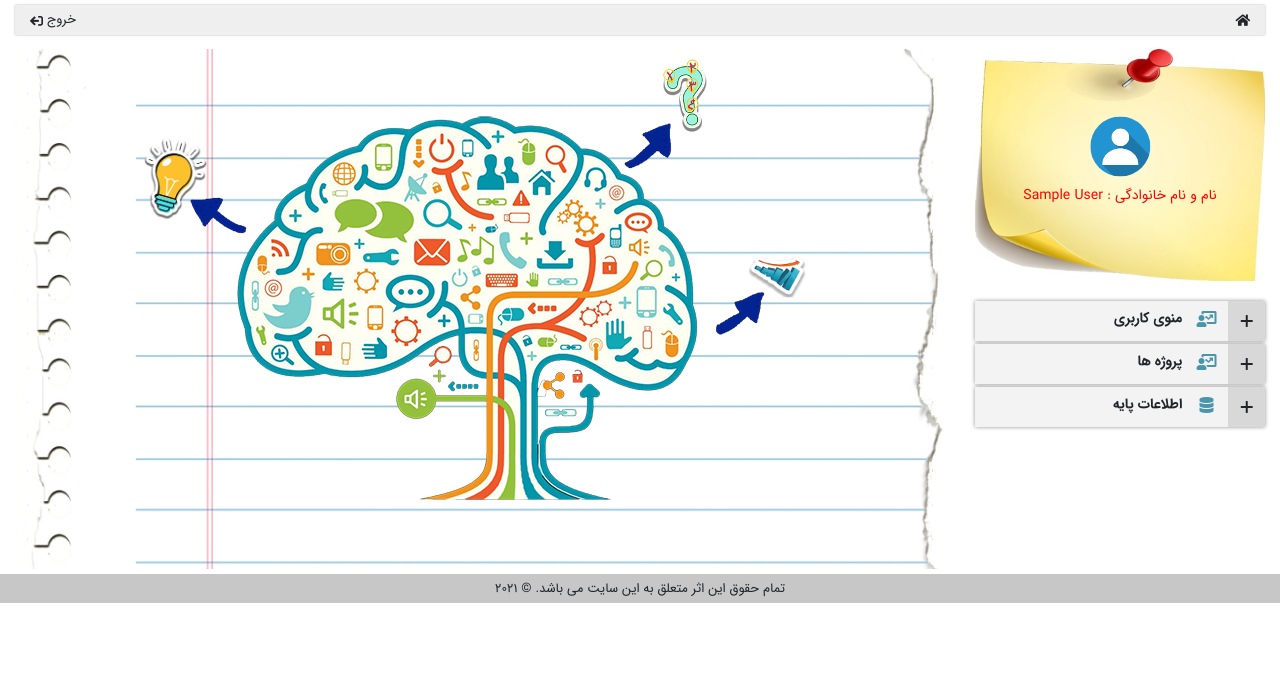
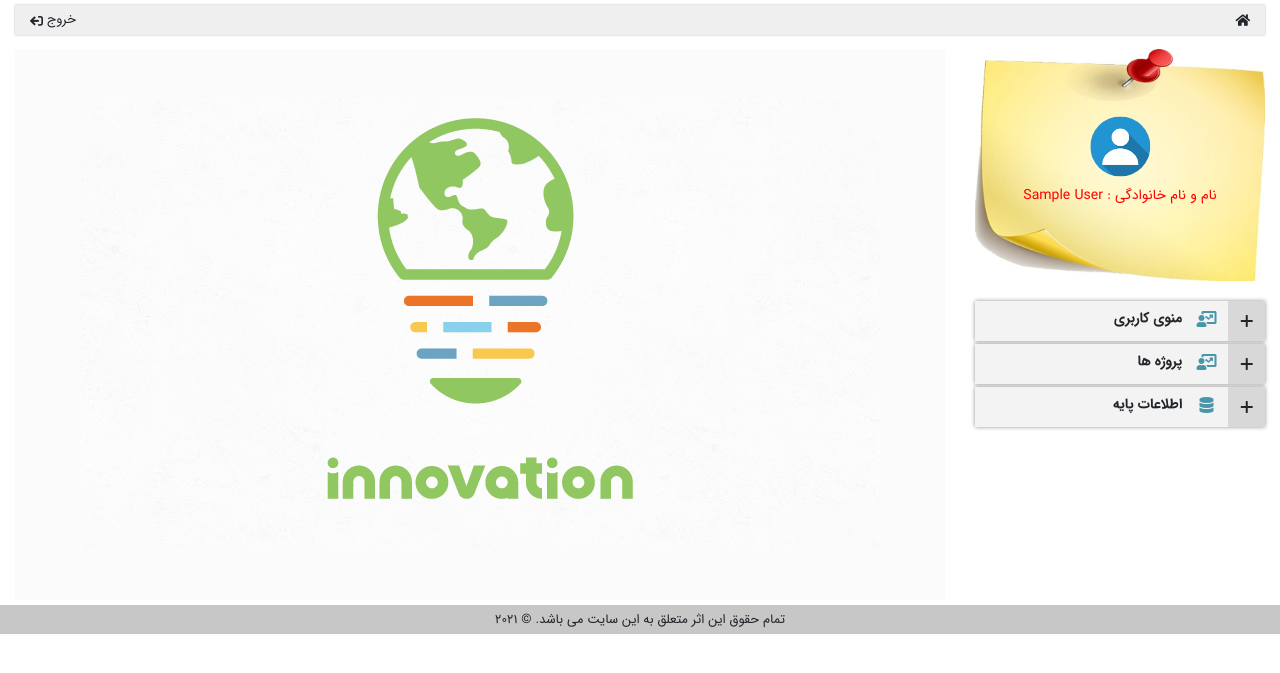
Before and after one commit to taherimoein/ProjectEvaluationSystem, a Django app: page / in a window 1280 px wide. Shown: the part 100-773 px from the top of the page. Run offline with Django 3.2, Linux system fonts and the light colour scheme; the visitor is signed in with stand-in values (Sample User, id 1); style sheets or scripts are compiled from the project's sources; some libraries are stand-ins or nearby versions.

Commit message:
change index

```diff
--- a/templates/main/index.html
+++ b/templates/main/index.html
@@ -4,7 +4,12 @@
     {% include "parents/head.html" %}
 {% endblock %}
 
-    <title>سامانه نظام پیشنهادها</title>
+    <title>سامانه بررسی پروژه ها</title>
+    <style>
+        .main {
+            background: #f7f7f77a;
+        }
+    </style>
 </head>
 <body>
 
@@ -25,7 +30,7 @@
                         <div class="row justify-content-center">
                             <div class="col-12">
                                 <div class="main-content-map">
-                                    <a class="item lamp" href="#" alt="پیشنهاد جدید" title="پیشنهاد جدید">
+                                    <!-- <a class="item lamp" href="#" alt="پیشنهاد جدید" title="پیشنهاد جدید">
                                         <img src="{% static "images/lamp.png" %}">
                                     </a>
                                     <a class="item question" href="#" alt="پیگیری وضعیت" title="پیگیری وضعیت">
@@ -33,8 +38,8 @@
                                     </a>
                                     <a class="item diagram" href="#" alt="خلاصه گزارش" title="خلاصه گزارش">
                                         <img src="{% static "images/diagram.png" %}">
-                                    </a>
-                                    <img class="brain" src="{% static "images/main-page-brain.png" %}">
+                                    </a> -->
+                                    <img class="brain" src="{% static "images/main.png" %}">
                                 </div>
                             </div>
                         </div>
```
Also changed, not shown: static/images/main.png (added).
